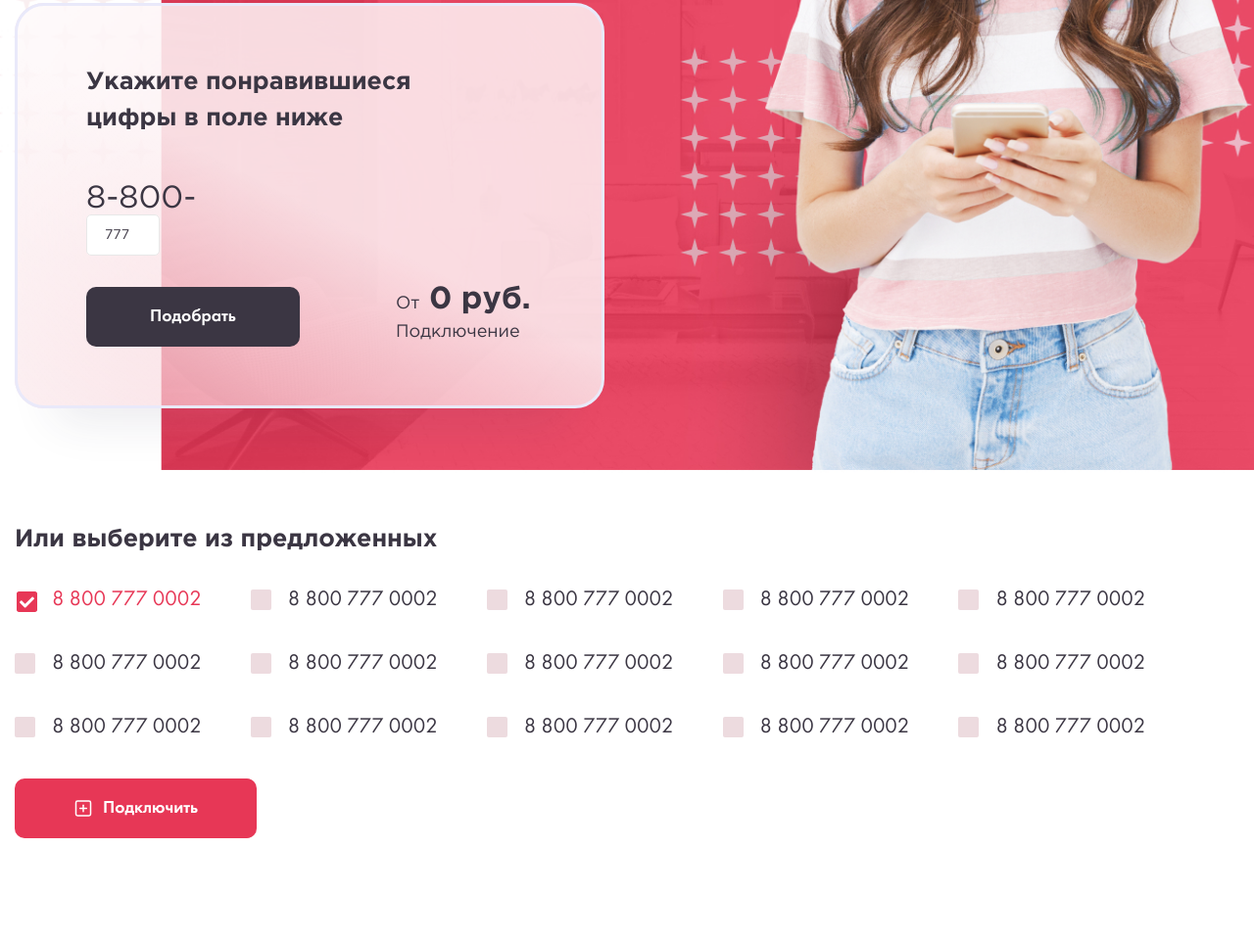
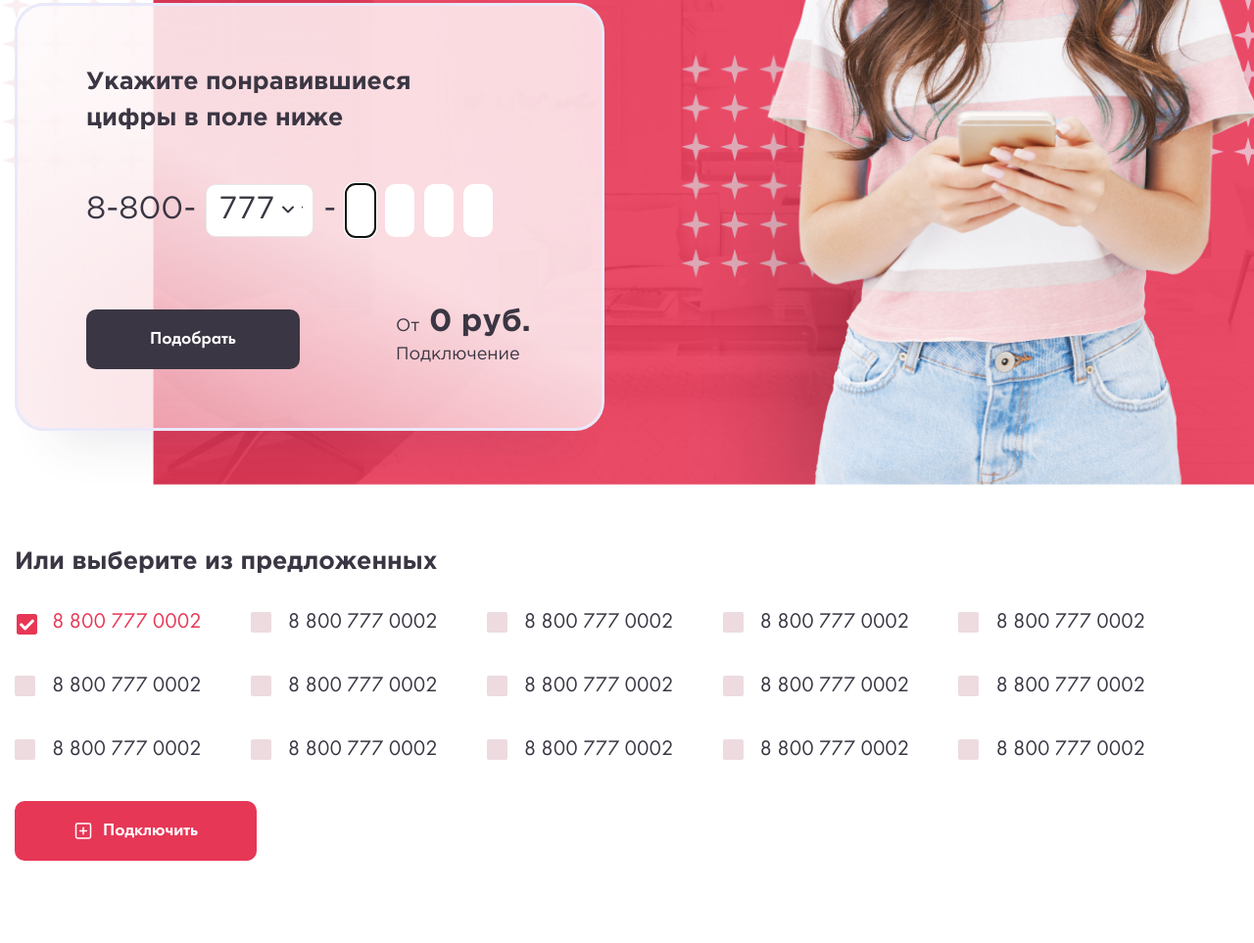
Before and after one commit to Vadim-Losenkov/8800, a website: page app/index.html in a window 1280 px wide. Shown: the part 10809-11772 px from the top of the page at 98% size. Drawn offline with Linux system fonts and the light colour scheme.

Commit message:
added custom s

```diff
--- a/app/index.html
+++ b/app/index.html
@@ -1576,12 +1576,15 @@
                 <select class="phone-select">
                   <option value="1">777</option>
                   <option value="2">776</option>
-                  <option value="2">776</option>
-                  <option value="2">776</option>
-                  <option value="2">776</option>
-                  <option value="2">776</option>
-                  <option value="2">776</option>
+                  <option value="2">775</option>
                 </select>
+                -
+                <div data-input="wrapper">
+                  <input type="text" maxlength="1" data-input="1">
+                  <input type="text" maxlength="1" data-input="2">
+                  <input type="text" maxlength="1" data-input="3">
+                  <input type="text" maxlength="1" data-input="4">
+                </div>
               </div>
               <div class="choise__select-footer">
                 <a href="#" class="choise__select-button"> Подобрать </a>
--- a/app/js/main.js
+++ b/app/js/main.js
@@ -224,4 +224,22 @@ $(function () {
     $('[data-search="wrapper"]').addClass('active');
   });
   $('.phone-select').niceSelect();
+
+  function customInput(id=1) {
+    const $item = $(`[data-input="${id}"]`)
+    $item.focus()
+
+    if ($item) {
+      $item.on('input', function(e) {
+        this.value = this.value.replace(/[^0-9]/g, '');
+
+        if ($(this).val().length >= 1) {
+          customInput(id + 1)
+        } else {
+          customInput(id - 1)
+        }
+      })
+    }
+  }
+  customInput(1)
 });
--- a/app/scss/_media.scss
+++ b/app/scss/_media.scss
@@ -869,10 +869,21 @@
       margin-top: -200px;
       padding: 40px 30px;
     }
-    &__select-number {
+    &__select-number,
+    .phone-select {
       font-size: 21px;
       line-height: 20px;
       margin-bottom: 40px;
+      [data-input="wrapper"] {
+        display: flex;
+        column-gap: 8px;
+        input {
+          border: none;
+          width: 21px;
+          height: 36px;
+          border-radius: 10px;
+        }
+      }
     }
     &__select-button {
       max-width: 100%;
--- a/app/scss/style.scss
+++ b/app/scss/style.scss
@@ -1281,7 +1281,8 @@
     margin-bottom: 47px;
     max-width: 340px;
   }
-  &__select-number {
+  &__select-number,
+  .phone-select {
     font-family: 'Gotham Pro';
     font-style: normal;
     font-weight: 400;
@@ -1289,6 +1290,37 @@
     line-height: 31px;
     color: #3b3643;
     margin-bottom: 74px;
+    display: flex;
+    column-gap: 10px;
+    align-items: center;
+    [data-input="wrapper"] {
+      display: flex;
+      column-gap: 10px;
+      input {
+        border: none;
+        width: 30px;
+        height: 54px;
+        border-radius: 10px;
+      }
+    }
+    .phone-select {
+      width: 110px;
+      height: 54px;
+      padding: 12px;
+      background-color: #fff;
+      border-radius: 10px;
+      padding-right: 30px;
+      margin-bottom: 0;
+      &::after {
+        border: none;
+        width: 25px;
+        height: 25px;
+        right: 10px;
+        top: 60%;
+        transform: rotate(0deg) translateY(-50%) !important;
+        background-image: url('../images/icons/angle-down.svg');
+      }
+    }
   }
   &__select-footer {
     display: flex;
```
Also changed, not shown: app/css/style.min.css, 1 other file.
